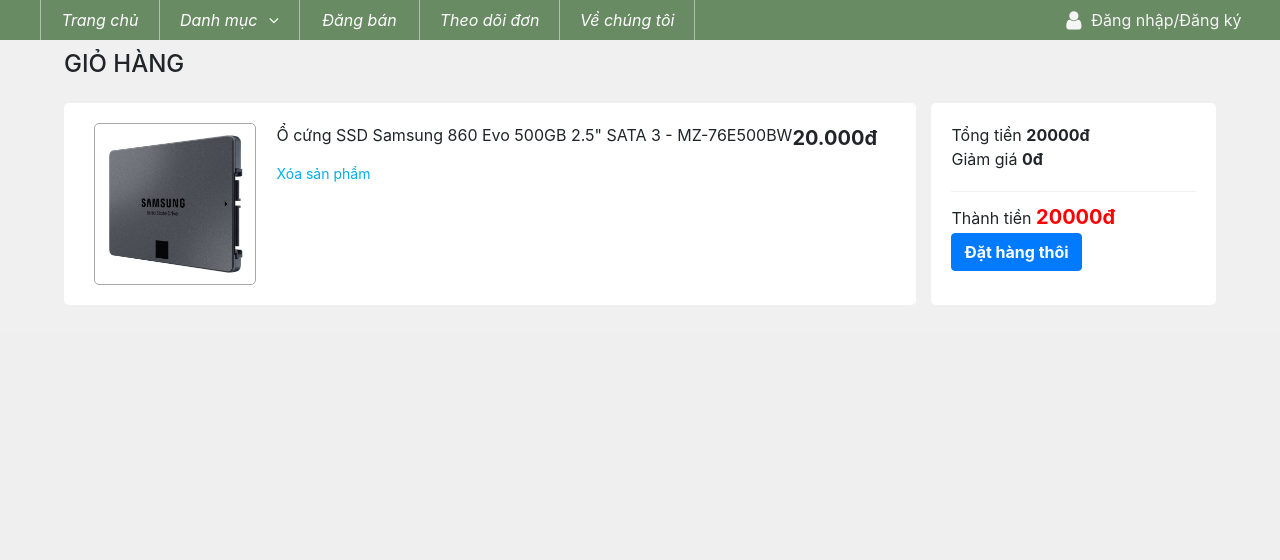
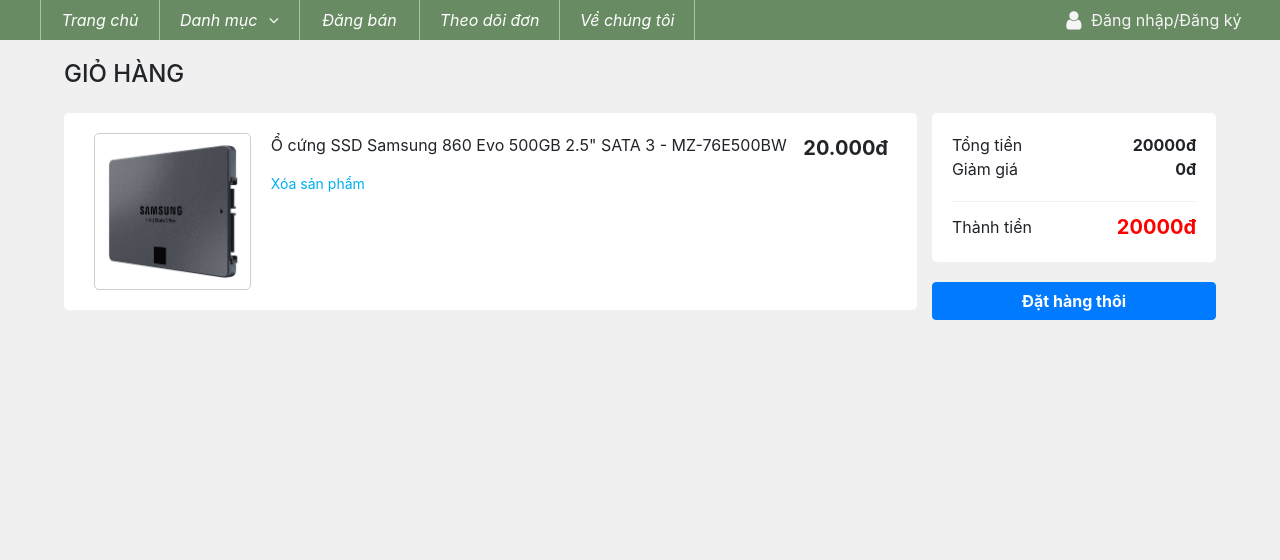
Before and after one commit to baosonnguyendang/web2, a PHP site: page /cart.php in a window 1280 px wide. Shown: the part 70-630 px from the top of the page. Run offline with PHP 8.4, Linux system fonts and the light colour scheme.

Commit message:
Add files via upload

```diff
--- a/style.css
+++ b/style.css
@@ -486,6 +486,7 @@ html {
 }
 
 #checkout h4 {
+    margin-top: 10px;
     text-transform: uppercase;
 }
 
@@ -495,10 +496,19 @@ html {
     border-radius: 5px;
     margin-right: 15px;
     padding: 20px;
+    height: 100%;
 }
 
 #checkout2 {
     width: 25%;
+}
+
+#checkout2 button {
+    width: 100%;
+    margin-top: 20px;
+}
+
+#checkout3 {
     background-color: white;
     border-radius: 5px;
     padding: 20px;
@@ -513,10 +523,20 @@ html {
     height: fit-content;
     width: 20%;
     padding: 10px;
-    border: 1px solid #aaa8a8;
+    border: 1px solid #cfcccc;
     border-radius: 5px;
 }
 
 .unit2 {
-    margin-left: 10px;
+    margin: 0 10px;
+    width: 67%;
 }
+
+.unit3 {
+    width: 12%;
+}
+
+.money {
+    display: flex;
+    justify-content: space-between;
+}
```
